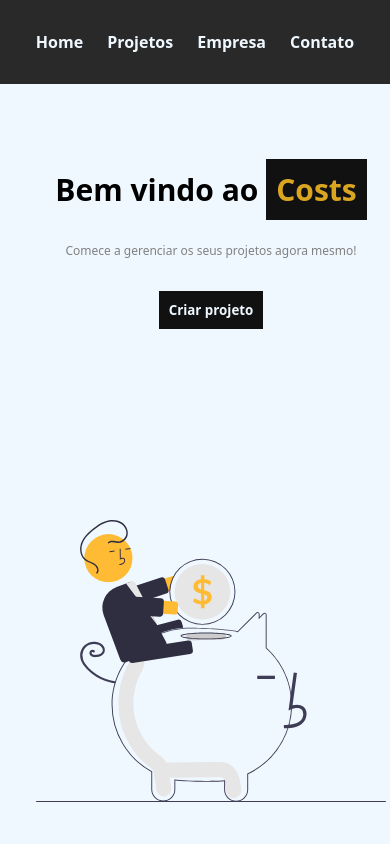
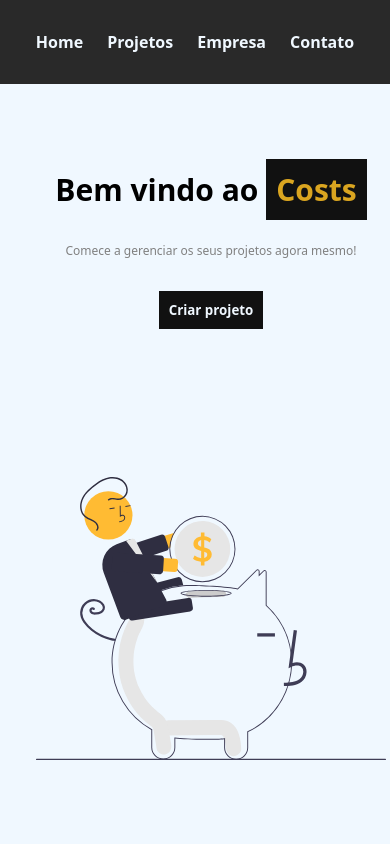
Before and after one commit to diegolts7/GerenciadorProjetos, a React (Create React App) app: page / in a window 390 px wide. Shown: the top 844 px of the page. Built offline with nearby package versions, Linux system fonts and the light colour scheme.

Commit message:
finalizando os estilos.

```diff
--- a/src/components/pages/editProject/Servicos.js
+++ b/src/components/pages/editProject/Servicos.js
@@ -11,6 +11,12 @@ const DivServico = styled.div`
   flex-direction: column;
   gap: 1rem;
   padding-top: 4vh;
+
+  @media screen and (max-width: 501px) {
+    h1 {
+      font-size: 25px;
+    }
+  }
 `;
 
 const DivAddServico = styled.div`
--- a/src/components/pages/home/Home.css
+++ b/src/components/pages/home/Home.css
@@ -36,7 +36,7 @@
   }
   .divHome {
     width: 50vh;
-    min-height: 85vh;
+    min-height: 80vh;
   }
   .divHome h1 {
     margin-top: 10vh;
```
